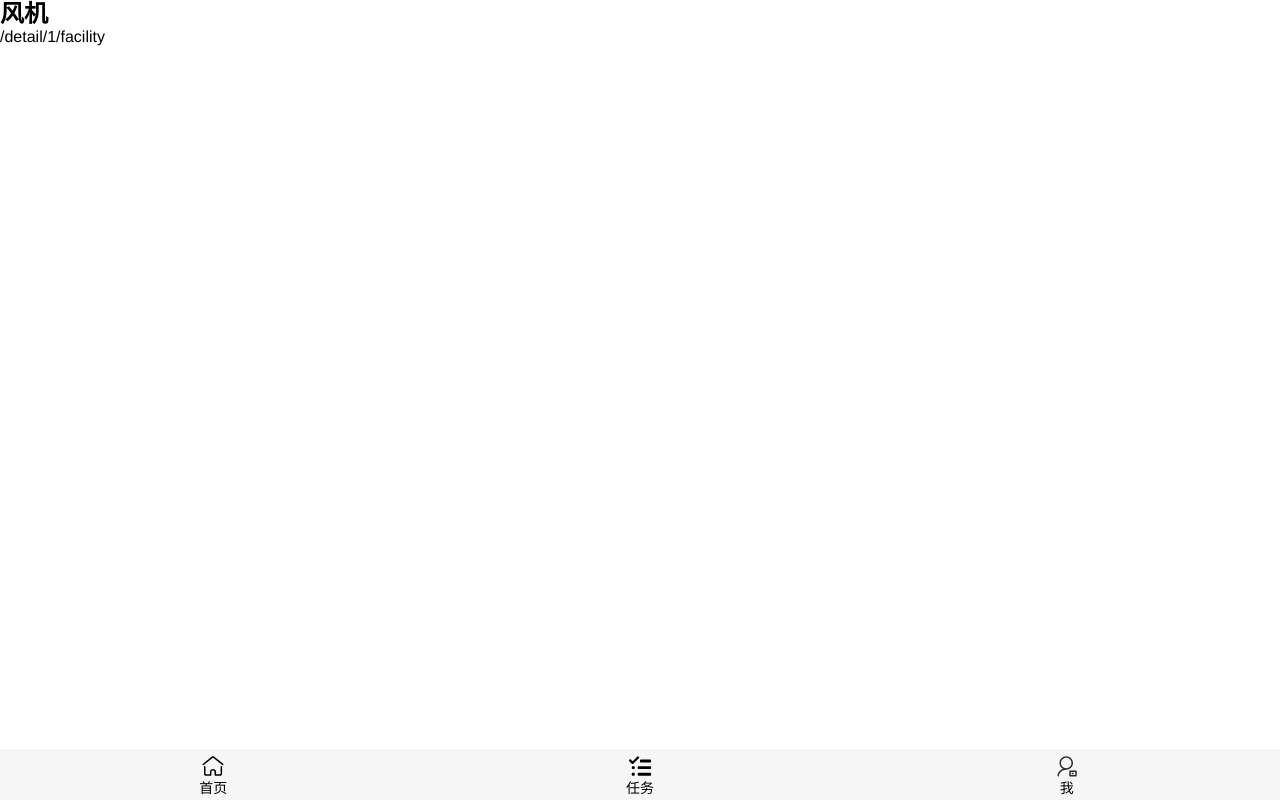
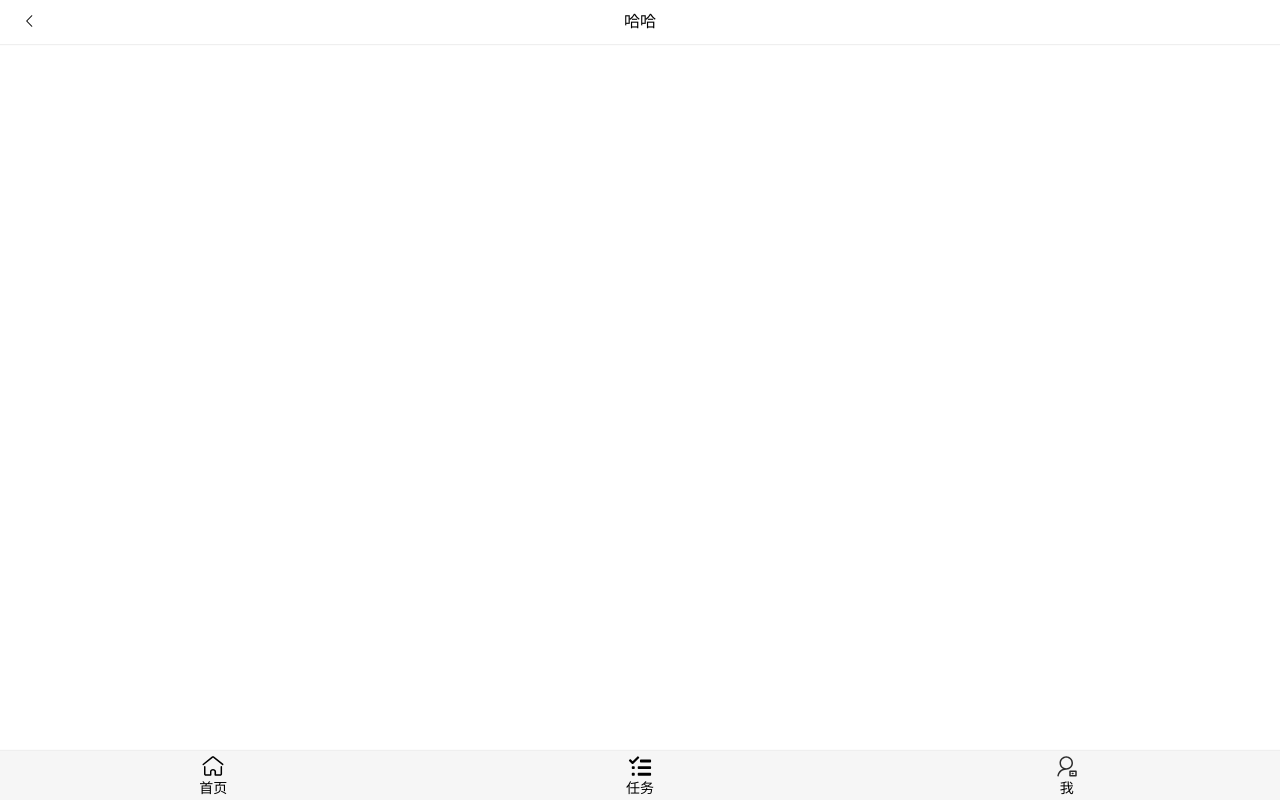
Before and after one commit to zhouf00/test_vue_obj, a Vue app: page /detail/1/facility in a window 1280 px wide. Built offline with nearby package versions, Linux system fonts and the light colour scheme.

Commit message:
详情页面更新

```diff
--- a/src/components/content/tabcontrol/DetailHeadline.vue
+++ b/src/components/content/tabcontrol/DetailHeadline.vue
@@ -3,7 +3,6 @@
   <!-- <el-divider/> -->
   <el-row style="margin-bottom:10px;">
     <el-col :span="18"><h3>{{title}}</h3></el-col>
-    <!-- <el-col :span="18"><h3>{{title}} <i class="el-icon-edit" @click="test"/></h3></el-col> -->
     <el-col :span="6" style="font-size:13px;" ><span @click="test">查看更多<i class="el-icon-arrow-right"/></span></el-col>
   </el-row>
 </template>
@@ -19,10 +18,30 @@
         }
       }
     },
+    data() {
+      return {
+        url: ''
+      }
+    },
     methods: {
       test() {
-        console.log(this.$route.path);
-        this.$router.push(this.$route.path + '/facility?id=1')
+        // 判断跳转位置
+        switch(this.title){
+          case '基本信息':
+            this.url = 'info'
+            break
+          case '风机信息':
+            this.url = 'facility'
+            break
+          default:
+            console.log('看看')
+        }
+        this.$router.push({
+          name: this.url,
+          params:{
+            id:'1'
+          }
+        })
         // this.$router.push('/home')
       }
     }
--- a/src/router/index.js
+++ b/src/router/index.js
@@ -8,6 +8,7 @@ const PM = () => import('views/pm/PM')
 const Detail = () => import('views/detail/Detail')
 const Test = () => import('views/test/Test')
 const Facility = () => import('views/detail/views/Facility')
+const Info = () => import('views/detail/views/Info')
 
 // const Auth2 = () => import('components/common/login/Login')
 
@@ -39,6 +40,9 @@ const routes = [
   },
   {
     path: '/task',
+    meta:{
+      title: '任务'
+    },
     component: Task
   },
   {
@@ -55,7 +59,13 @@ const routes = [
   },
   {
     path: '/detail/:value/facility',
+    name: 'facility',
     component: Facility
+  },
+  {
+    path: '/detail/:value/info',
+    name: 'info',
+    component: Info
   }
 
 ]
--- a/src/views/detail/Detail.vue
+++ b/src/views/detail/Detail.vue
@@ -101,14 +101,6 @@
       load() {
       }
     },
-    activated() {
-      this.$router.push(this.path)
-    },
-    beforeRouteLeave(to, from, next){
-      console.log(this.$route.path);
-      this.path = this.$route.path;
-      next()
-    }
 
   }
 </script>
--- a/src/views/detail/views/Facility.vue
+++ b/src/views/detail/views/Facility.vue
@@ -1,15 +1,29 @@
 <!-- 设备 -->
 <template>
   <div>
-    <h2>风机</h2>
-    {{this.$route.path}}
+    <nav-bar>
+      <div slot="left" @click="back">
+         <i class="el-icon-arrow-left"></i>
+      </div>
+      <div slot="center">哈哈</div>
+    </nav-bar>
+    {{this.$route.params.id}}
   </div>
 </template>
 
 <script>
+  import NavBar from 'components/common/navbar/NavBar'
+
   export default {
-    name: 'Facility'
-
+    name: 'Facility',
+    components: {
+      NavBar
+    },
+    methods:{
+      back() {
+        this.$router.go(-1)
+      }
+    }
   }
 </script>
 
--- /dev/null
+++ b/src/views/detail/views/Info.vue
@@ -0,0 +1,17 @@
+<!--  -->
+<template>
+  <div>
+    <h2>基本信息</h2>
+  </div>
+</template>
+
+<script>
+  export default {
+    name: 'Info'
+
+  }
+</script>
+
+<style scoped>
+
+</style>
--- a/src/views/pm/PM.vue
+++ b/src/views/pm/PM.vue
@@ -66,13 +66,22 @@
         temp: [],
         tabshow: '',
         dialog: false,
-        provinces: ['浙江','安徽','江苏','上海','北京','天津','重庆']
+        provinces: ['浙江','安徽','江苏','上海','北京','天津','重庆'],
+
       }
     },
     created () {
       this.allData = this.loadPMdata()
       console.log(this.tabshow)
     },
+    activated() {
+      // this.$router.push('/detail/寒风岭风电场')
+    },
+    // beforeRouteLeave(to, from, next){
+    //   console.log(this.$route.path);
+    //   this.path = this.$route.path;
+    //   next()
+    // },
     mounted() {
       // this.restaurants = this.loadPMdata()
       this.isShowAll
```
